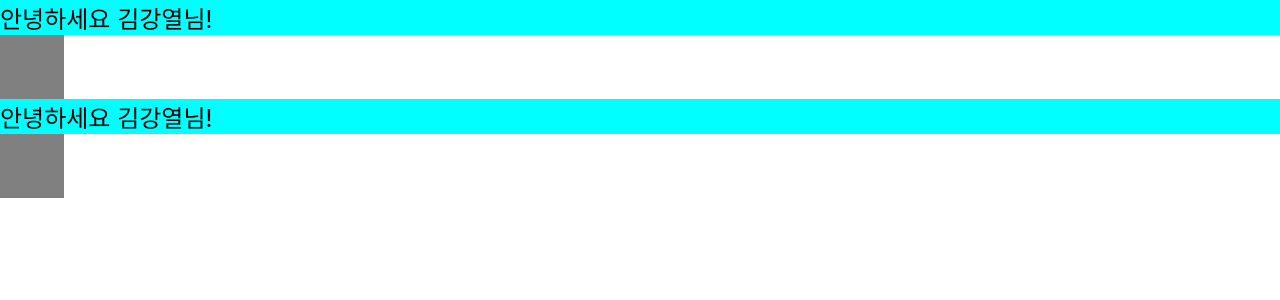
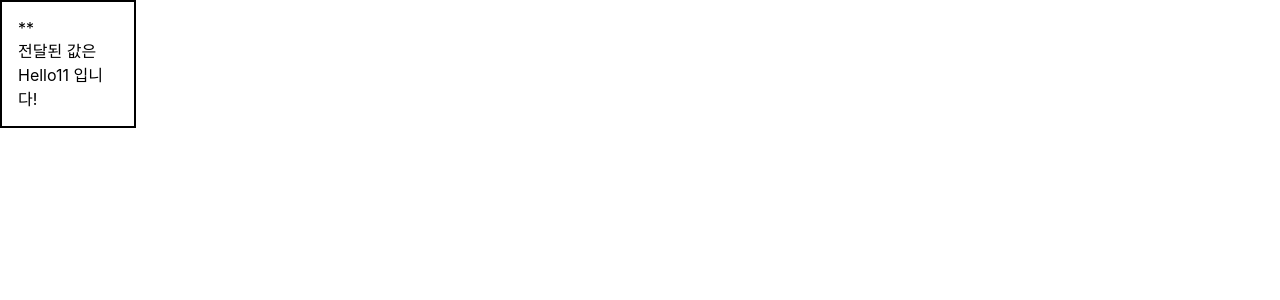
Before and after one commit to kkyy3402/React_Study, a React (Create React App) app in the folder begin-react/: page / in a window 1280 px wide. Shown: the top 300 px of the page. Built offline with nearby package versions, Linux system fonts and the light colour scheme.

Commit message:
props 에 bool 값 전달하여 조건부 렌더링 하기

```diff
--- a/begin-react/src/App.js
+++ b/begin-react/src/App.js
@@ -1,13 +1,22 @@
 import logo from './logo.svg';
-import Hello from "./Hello";
+import Hello from "./TestDatas/Hello";
+import PropsTest from "./TestDatas/PropsTest";
+import Wrapper from "./TestDatas/Wrapper";
 
 function App() {
   return (
     <div className="App">
-      <Hello />
-      <Hello />
+      <Wrapper isSpecial={true}>
+
+      <PropsTest name="Hello"/>
+
+      </Wrapper>
+
+
+
     </div>
   );
 }
 
+
 export default App;
--- a/begin-react/src/Hello.js
+++ b/begin-react/src/TestDatas/Hello.js
@@ -1,5 +1,5 @@
 import React from 'react';
-import "./App.css"
+import "../App.css"
 
 function Hello(){
     const name = "김강열";
--- /dev/null
+++ b/begin-react/src/TestDatas/PropsTest.js
@@ -0,0 +1,10 @@
+import React from 'react';
+
+function PropsTest( {name} ){
+
+    return <div>
+        전달된 값은 {name}11 입니다!
+    </div>
+}
+
+export default PropsTest;
--- /dev/null
+++ b/begin-react/src/TestDatas/Wrapper.js
@@ -0,0 +1,18 @@
+import React from 'react';
+
+function Wrapper({ children, isSpecial }){
+
+    const style = {
+        width : 100,
+        border : '2px solid black',
+        padding : 16
+    }
+
+    return <div style={style}>
+            {isSpecial ? "**" : null}
+            {children}
+        </div>
+
+}
+
+export default Wrapper;
```
Also changed, not shown: 2 other files (tests, documents, lock files or other folders).
